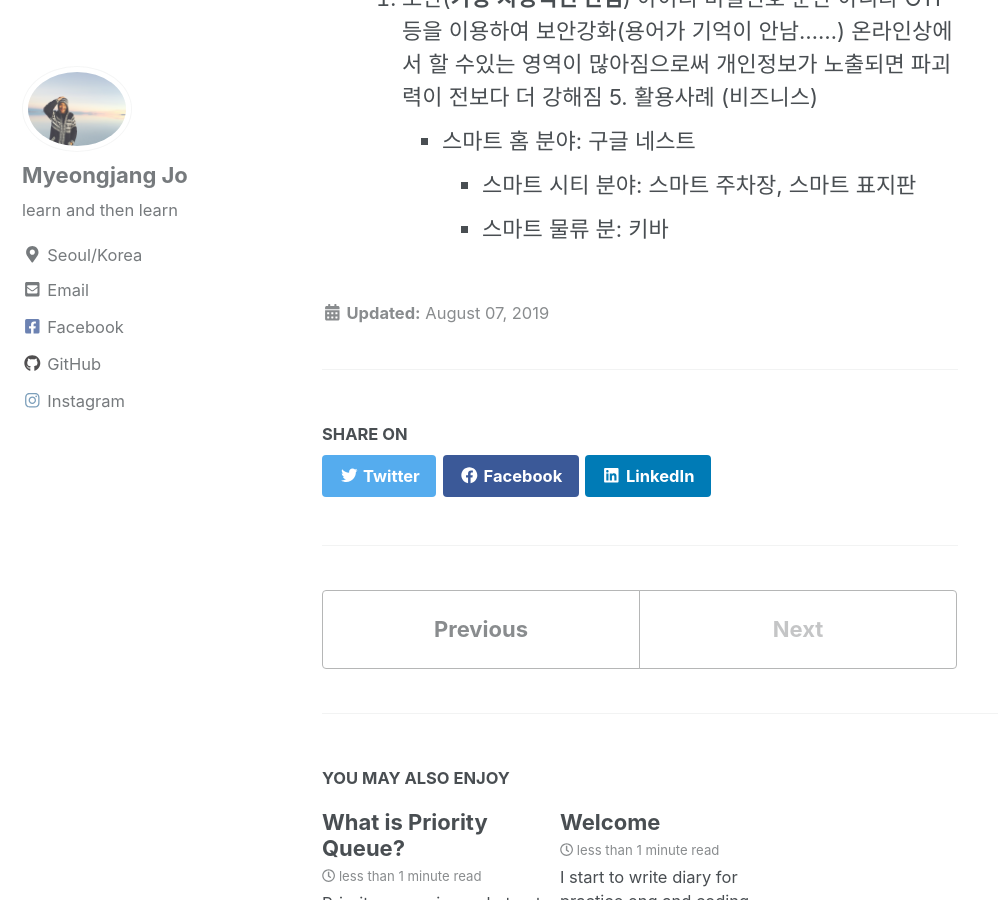
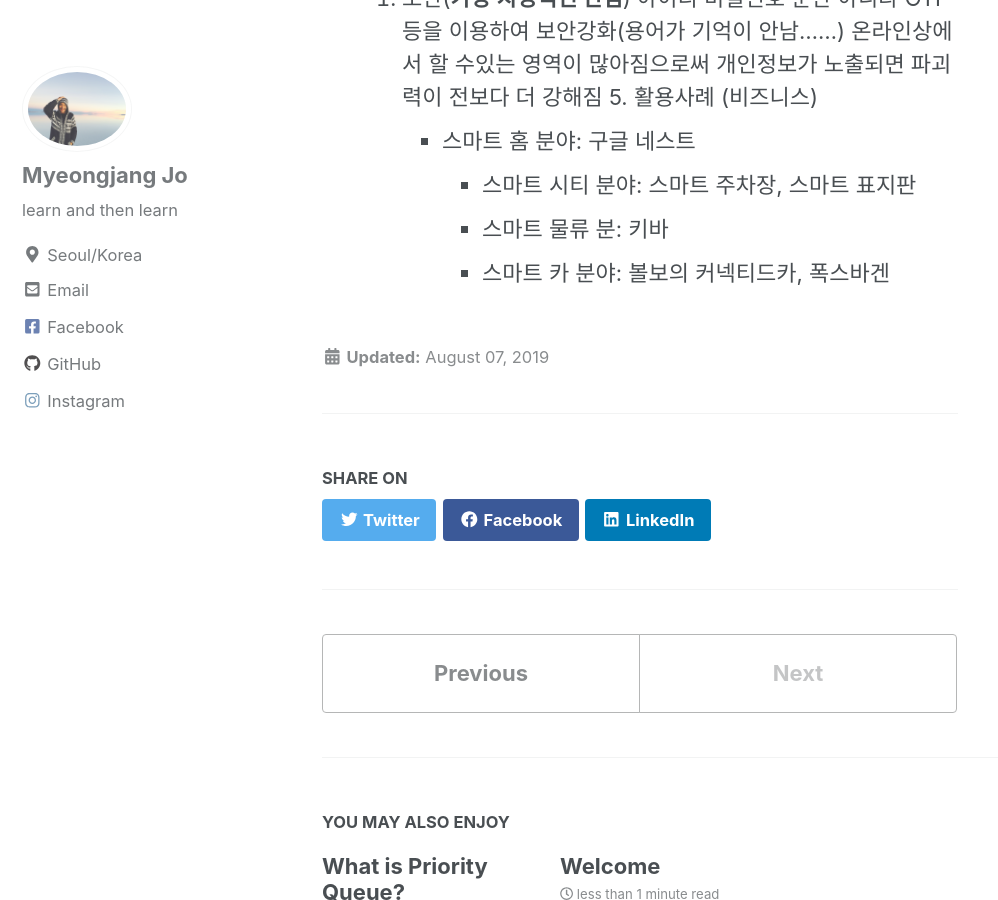
Before and after one commit to josephmjjo/josephmjjo.github.io, a Jekyll site: the page built from _posts/2019-08-07-IoT.md, in a window 1280 px wide and 900 px high, scrolled down 1374 px. Shown: the whole window, without its empty margins (0-998 px from the left). Built offline with Jekyll 4.4.1, drawn with Linux system fonts in a browser that asks for light colours; cached includes are drawn as plain includes; nearby versions of some CDN libraries.

Commit message:
_posts/2019-08-07-IoT.md updated from https://stackedit.io/

```diff
--- a/_posts/2019-08-07-IoT.md
+++ b/_posts/2019-08-07-IoT.md
@@ -44,7 +44,8 @@ Iot란??
 	       - 스마트 홈 분야: 구글 네스트
    	       - 스마트 시티 분야:  스마트 주차장, 스마트 표지판
    		   - 스마트 물류 분:  키바
+   		   - 스마트 카 분야: 볼보의 커넥티드카, 폭스바겐
 
 <!--stackedit_data:
-eyJoaXN0b3J5IjpbNDk3Mjk5OTYxLDUzMjg2NzI4OF19
+eyJoaXN0b3J5IjpbMTgwMDc3ODAsNTMyODY3Mjg4XX0=
 -->
```
